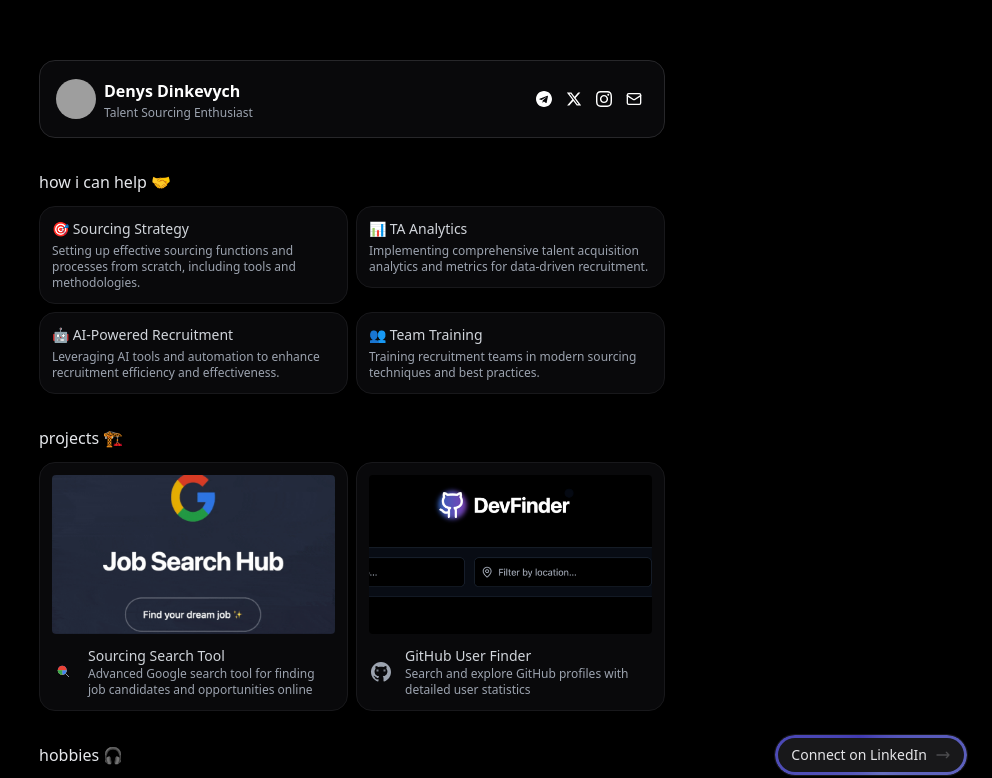
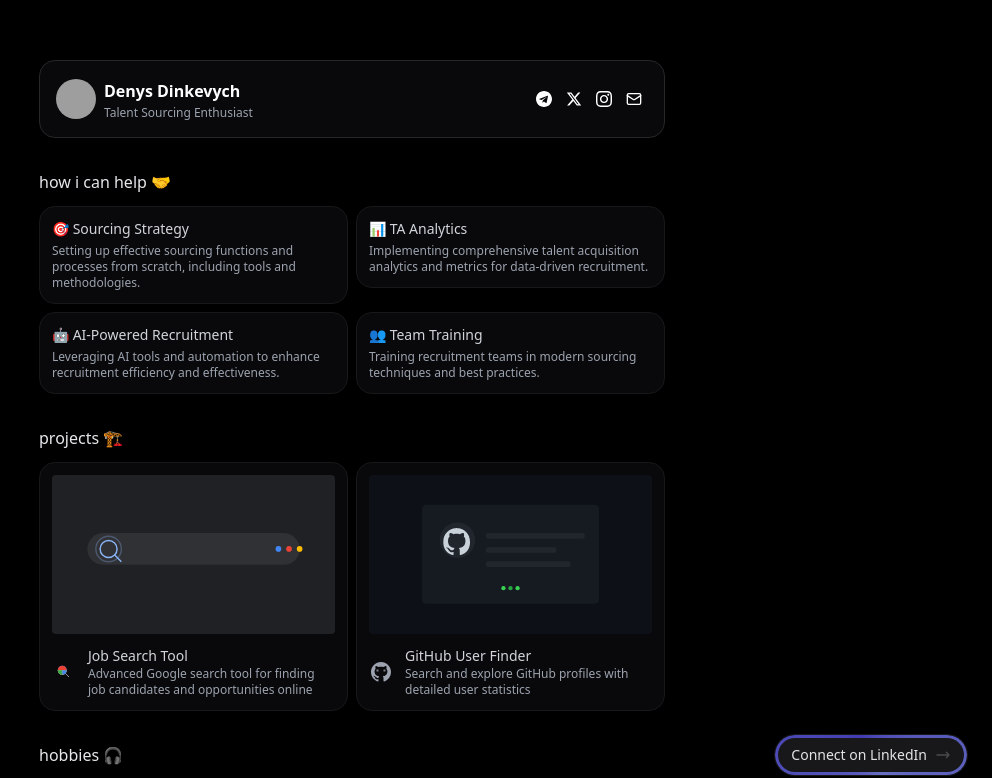
Before and after one commit to SourcingDenis/personalsite-finale, a React (Vite) app: page / in a window 1280 px wide. Shown: the top 778 px of the page, without its empty margins (288-1280 px from the left). Built offline with nearby package versions, Linux system fonts and the light colour scheme; no server answers; grey boxes are pictures that could not be loaded; the HTML template or start-up script is replaced by a standard one.

Commit message:
Add files via upload

```diff
--- a/src/components/Projects.jsx
+++ b/src/components/Projects.jsx
@@ -1,15 +1,30 @@
 import React, { useState } from 'react';
-import searchPreview from '../assets/search-preview.gif';
-import devfinderPreview from '../assets/devfinder-preview.png';
 import * as gtag from '../lib/gtag'
 
 const Projects = () => {
   const projects = [
     {
       href: "https://search.sourcingdenis.live",
-      title: "Sourcing Search Tool",
+      title: "Job Search Tool",
       description: "Advanced Google search tool for finding job candidates and opportunities online",
-      image: searchPreview,
+      illustration: (
+        <svg viewBox="0 0 400 225" className="w-full h-full">
+          <rect width="400" height="225" fill="#202124"/>
+          {/* Google-style Search Bar */}
+          <rect x="50" y="82" width="300" height="45" rx="22.5" fill="#303134"/>
+          <circle cx="80" cy="104.5" r="12" stroke="#8AB4F8" strokeWidth="2" fill="none"/>
+          <line x1="88" y1="112.5" x2="98" y2="122.5" stroke="#8AB4F8" strokeWidth="2"/>
+          {/* Animated Pulse Effect */}
+          <circle cx="80" cy="104.5" r="18" stroke="#8AB4F8" strokeWidth="2" fill="none" opacity="0.3">
+            <animate attributeName="r" values="18;22;18" dur="2s" repeatCount="indefinite"/>
+            <animate attributeName="opacity" values="0.3;0;0.3" dur="2s" repeatCount="indefinite"/>
+          </circle>
+          {/* Google Colors */}
+          <circle cx="320" cy="104.5" r="4" fill="#4285F4"/>
+          <circle cx="335" cy="104.5" r="4" fill="#EA4335"/>
+          <circle cx="350" cy="104.5" r="4" fill="#FBBC05"/>
+        </svg>
+      ),
       icon: (
         <svg viewBox="0 0 48 48" className="w-6 h-6">
           <path fill="#4285F4" d="M11.5 20.5c0-4.97 4.03-9 9-9s9 4.03 9 9-4.03 9-9 9-9-4.03-9-9z"/>
@@ -31,7 +46,59 @@ const Projects = () => {
       href: "https://githubber.sourcingdenis.live/",
       title: "GitHub User Finder",
       description: "Search and explore GitHub profiles with detailed user statistics",
-      image: devfinderPreview,
+      illustration: (
+        <svg viewBox="0 0 400 225" className="w-full h-full">
+          <rect width="400" height="225" fill="#0D1117"/>
+          {/* GitHub-style Profile Card */}
+          <rect x="75" y="42" width="250" height="140" rx="6" fill="#161B22"/>
+          {/* Profile Avatar Circle */}
+          <circle cx="125" cy="92" r="25" fill="#21262D"/>
+          <path
+            d="M125 75 C113 75 105 83 105 95 C105 104 110 111 118 113 C119 113.2 119.5 112.8 119.5 112.3 C119.5 111.8 119.5 110.5 119.5 109 C114 110 112.5 106 112.5 106 C111.5 104 110 103.5 110 103.5 C108 102.5 110.2 102.5 110.2 102.5 C112.5 102.7 113.7 104.3 113.7 104.3 C115.8 107.5 119.3 106.2 119.7 105.8 C119.9 104.5 120.5 103.7 121 103.2 C116.5 102.7 111.7 101 111.7 93 C111.7 90.5 112.5 88.5 114 87 C113.8 86.5 113 84.5 114.2 82 C114.2 82 116.2 81.5 119.5 83.8 C121 83.4 122.5 83.2 124 83.2 C125.5 83.2 127 83.4 128.5 83.8 C131.8 81.5 133.8 82 133.8 82 C135 84.5 134.2 86.5 134 87 C135.5 88.5 136.3 90.5 136.3 93 C136.3 101 131.5 102.7 127 103.2 C127.7 103.8 128.3 105 128.3 107 C128.3 109.8 128.3 111.6 128.3 112.3 C128.3 112.8 128.8 113.2 129.8 113 C137.8 111 142.8 104 142.8 95 C142.8 83 134.8 75 122.8 75 Z"
+            fill="#C9D1D9"
+          >
+            <animate
+              attributeName="opacity"
+              values="0.8;1;0.8"
+              dur="2s"
+              repeatCount="indefinite"
+            />
+          </path>
+          {/* Stats Bars */}
+          <rect x="165" y="82" width="140" height="8" rx="4" fill="#21262D">
+            <animate
+              attributeName="width"
+              values="140;150;140"
+              dur="3s"
+              repeatCount="indefinite"
+            />
+          </rect>
+          <rect x="165" y="102" width="100" height="8" rx="4" fill="#21262D">
+            <animate
+              attributeName="width"
+              values="100;110;100"
+              dur="3s"
+              repeatCount="indefinite"
+            />
+          </rect>
+          <rect x="165" y="122" width="120" height="8" rx="4" fill="#21262D">
+            <animate
+              attributeName="width"
+              values="120;130;120"
+              dur="3s"
+              repeatCount="indefinite"
+            />
+          </rect>
+          {/* Animated Commit Dots */}
+          <circle cx="190" cy="160" r="3" fill="#39D353">
+            <animate attributeName="opacity" values="1;0.5;1" dur="2s" repeatCount="indefinite"/>
+          </circle>
+          <circle cx="200" cy="160" r="3" fill="#26A641"/>
+          <circle cx="210" cy="160" r="3" fill="#39D353">
+            <animate attributeName="opacity" values="0.5;1;0.5" dur="2s" repeatCount="indefinite"/>
+          </circle>
+        </svg>
+      ),
       icon: (
         <svg viewBox="0 0 48 48" className="w-6 h-6">
           <path
@@ -45,32 +112,18 @@ const Projects = () => {
     }
   ];
 
-  const ProjectCard = ({ href, title, description, image, icon }) => {
-    const [imageLoaded, setImageLoaded] = useState(false);
-
-    const handleMouseMove = (e) => {
-      const rect = e.currentTarget.getBoundingClientRect();
-      const x = e.clientX - rect.left;
-      const y = e.clientY - rect.top;
-      e.currentTarget.style.setProperty('--mouse-x', `${x}px`);
-      e.currentTarget.style.setProperty('--mouse-y', `${y}px`);
-    };
-
-    const handleClick = () => {
-      gtag.event({
-        action: 'click',
-        category: 'Projects',
-        label: title,
-      })
-    }
-
+  const ProjectCard = ({ href, title, description, illustration, icon }) => {
     return (
       <a
         href={href}
         target="_blank"
         rel="noopener noreferrer"
         className="block w-full"
-        onClick={handleClick}
+        onClick={() => gtag.event({
+          action: 'click',
+          category: 'Projects',
+          label: title,
+        })}
       >
         <div
           onMouseMove={handleMouseMove}
@@ -81,15 +134,7 @@ const Projects = () => {
           <div className="absolute inset-0 -z-10 animate-gradient opacity-20"></div>
           <div className="relative z-10 p-3">
             <div className="relative w-full aspect-[16/9] rounded overflow-hidden mb-3">
-              <img
-                alt={title}
-                src={image}
-                loading="lazy"
-                onLoad={() => setImageLoaded(true)}
-                className={`object-cover object-center w-full h-full transition-all duration-500 will-change-transform ${
-                  imageLoaded ? 'opacity-100 scale-100' : 'opacity-0 scale-105'
-                } group-hover:scale-105`}
-              />
+              {illustration}
             </div>
             <div className="flex items-center gap-3 group-hover:translate-x-1">
               <div className="flex-shrink-0 text-gray-400 group-hover:text-gray-200">
@@ -104,6 +149,14 @@ const Projects = () => {
         </div>
       </a>
     );
+  };
+
+  const handleMouseMove = (e) => {
+    const rect = e.currentTarget.getBoundingClientRect();
+    const x = e.clientX - rect.left;
+    const y = e.clientY - rect.top;
+    e.currentTarget.style.setProperty('--mouse-x', `${x}px`);
+    e.currentTarget.style.setProperty('--mouse-y', `${y}px`);
   };
 
   return (
```
Also changed, not shown: components/Projects.jsx (+87 -34 lines).
